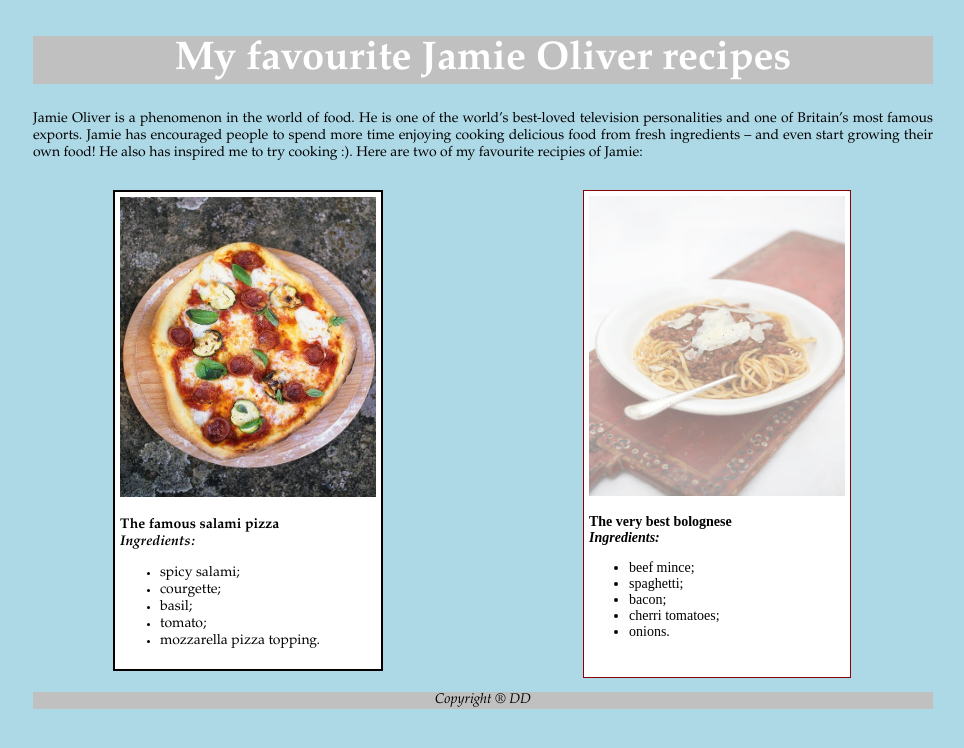
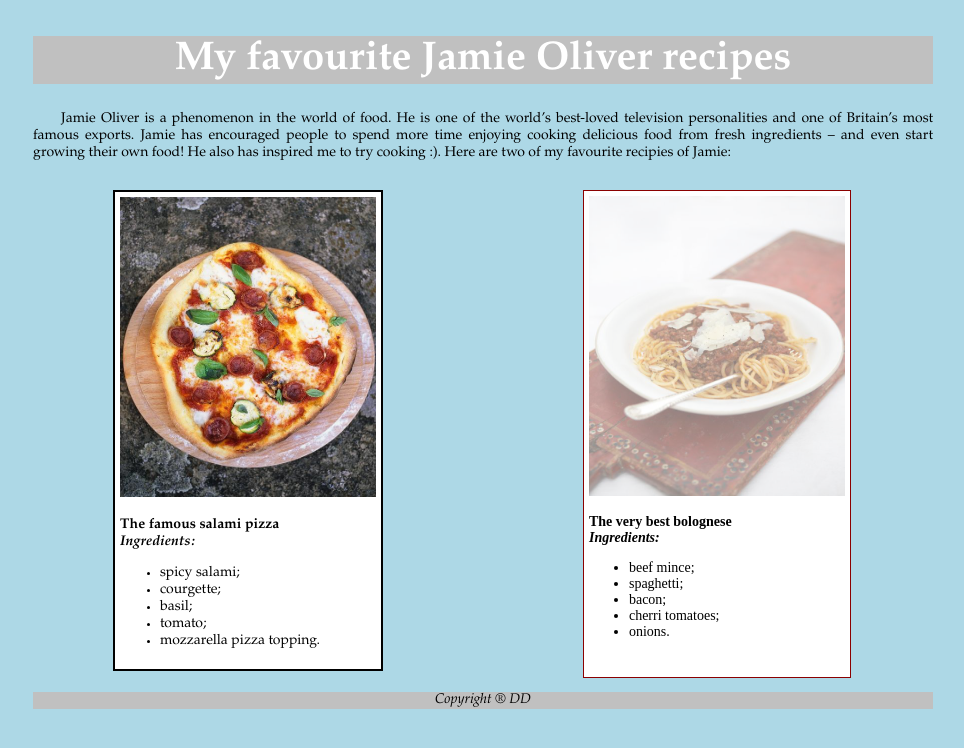
Before and after one commit to dianafire/proektkurs, a PHP site: page / in a window 1280 px wide. Shown: the part 16-764 px from the top of the page, without its empty margins (157-1121 px from the left). Run offline with PHP 8.4, Linux system fonts and the light colour scheme.

Commit message:
style with relative units

```diff
--- a/3_css/style/style.css
+++ b/3_css/style/style.css
@@ -3,25 +3,28 @@
 body {
 	margin: 0 auto;
 	background-color: #ADD8E6;
+	font-size: 87.5%;
+	/* 14px */
 }
 
 #container {
-	margin: 15px auto;
-	padding: 10px;
-	width: 900px;
-	font-size: 14px;
+	margin: 1.071em auto;
+	padding: 0.714em;
+	width: 64.286em;
+	font-size: 1em;
 	font-family: "Palatino Linotype", "Book Antiqua", Palatino, serif;
 }
 
 header {
 	text-align: center;
-	font-size: 20px;
+	font-size: 1.429em;
 	background-color: #C0C0C0;
 	color: #ffffff;
 }
 
 .justify{
 	text-align: justify;
+	text-indent: 2em;
 }
 
 .bold{
@@ -33,22 +36,22 @@ header {
 }
 
 #fig1{
-	border: solid 2px #000000;
+	border: solid 0.143em #000000;
 	background-color: #ffffff;
 	float:left;
-	padding: 5px;
-	margin-left: 80px;
-	margin-right: 200px;
+	padding: 0.357em;
+	margin-left: 5.714em;
+	margin-right: 14.286em;
 }
 
 #fig2{
-	border: solid 1px #8B0000;
+	border: solid 0.071em #8B0000;
 	background-color: #ffffff;
 	font-family: "Times New Roman", Times, serif;
 	float:left;
-	padding: 5px;
+	padding: 0.357em;
 	margin-left: 0;
-	height:476px;
+	height:34em;
 
 }
 
```
